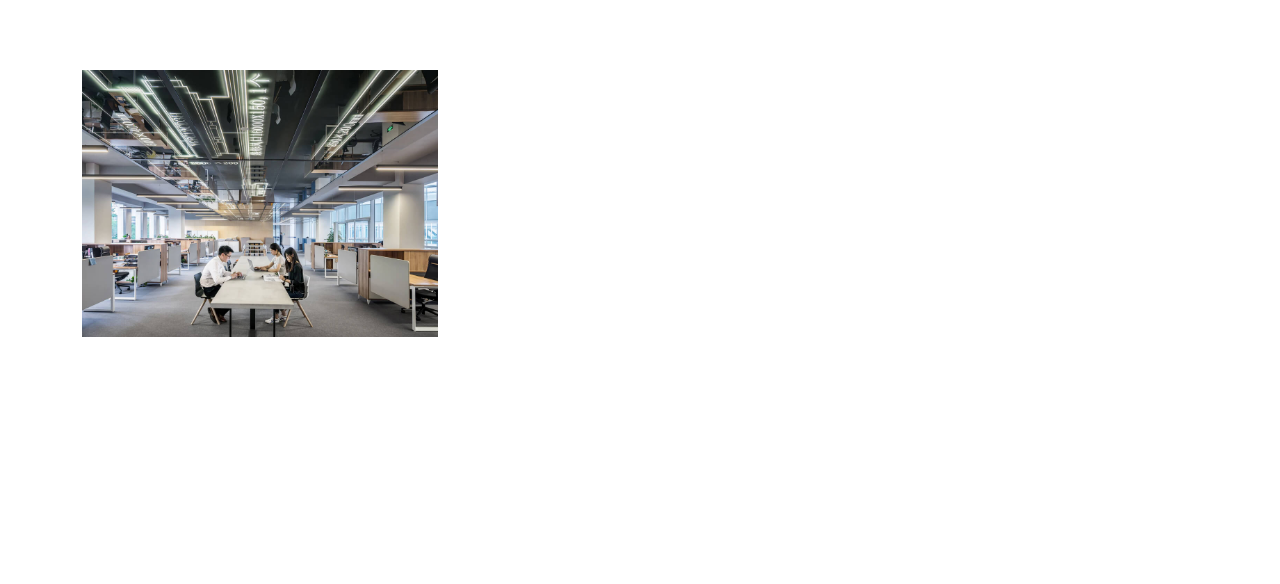
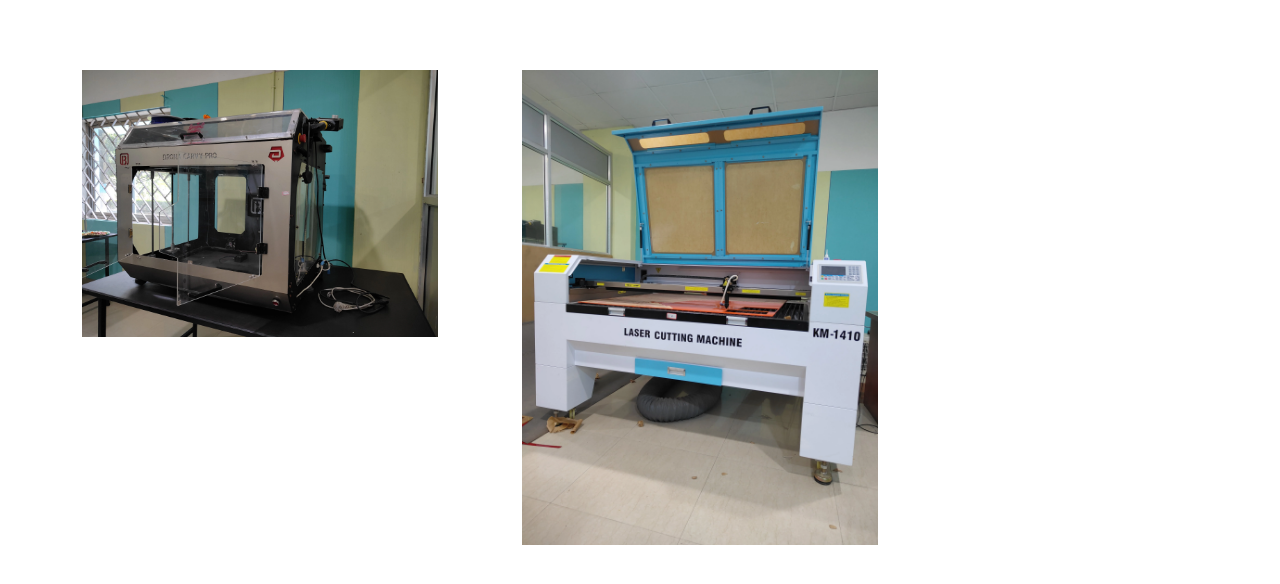
Before and after one commit to mdmustafaalam/idea_lab, a plain HTML site: page index.html in a window 1280 px wide. Shown: the part 1470-2054 px from the top of the page. Drawn offline with nearby package versions, Linux system fonts and the light colour scheme; a web font is replaced by a local one.

Commit message:
gellay img upload

```diff
--- a/index.html
+++ b/index.html
@@ -171,11 +171,22 @@
 
             <div class="col-lg-4 col-md-6 portfolio-item filter-remodeling" style="position: absolute; left: 0px; top: 0px;">
               <div class="portfolio-content h-100">
-                <img src="./assets/img/blog/blog-5.jpg" class="img-fluid" alt="">
+                <img src="/assets/img3/img11.webp" class="img-fluid" alt="">
                 <div class="portfolio-info">
                   <h4>Remodeling 1</h4>
                   <p>Lorem ipsum, dolor sit amet consectetur</p>
-                  <a href="./assets/img/blog/blog-4.jpg" title="Remodeling 1" data-gallery="portfolio-gallery-remodeling" class="glightbox preview-link"><i class="bi bi-zoom-in"></i></a>
+                  <a href="/assets/img3/img11.webp" title="Remodeling 1" data-gallery="portfolio-gallery-remodeling" class="glightbox preview-link"><i class="bi bi-zoom-in"></i></a>
+                  <a href="project-details.html" title="More Details" class="details-link"><i class="bi bi-link-45deg"></i></a>
+                </div>
+              </div>
+            </div><!-- End Projects Item -->
+            <div class="col-lg-4 col-md-6 portfolio-item filter-remodeling" style="position: absolute; left: 0px; top: 0px;">
+              <div class="portfolio-content h-100">
+                <img src="/assets/img3/img10.webp" class="img-fluid" alt="">
+                <div class="portfolio-info">
+                  <h4>Remodeling 1</h4>
+                  <p>Lorem ipsum, dolor sit amet consectetur</p>
+                  <a href="/assets/img3/img10.webp" title="Remodeling 1" data-gallery="portfolio-gallery-remodeling" class="glightbox preview-link"><i class="bi bi-zoom-in"></i></a>
                   <a href="project-details.html" title="More Details" class="details-link"><i class="bi bi-link-45deg"></i></a>
                 </div>
               </div>
@@ -183,15 +194,16 @@
 
             <div class="col-lg-4 col-md-6 portfolio-item filter-construction" style="position: absolute; left: 440px; top: 0px;">
               <div class="portfolio-content h-100">
-                <img src="assets/img/projects/construction-1.jpg" class="img-fluid" alt="">
+                <img src="/assets/img3/img12.webp" class="img-fluid" alt="">
                 <div class="portfolio-info">
                   <h4>Construction 1</h4>
                   <p>Lorem ipsum, dolor sit amet consectetur</p>
-                  <a href="assets/img/projects/construction-1.jpg" title="Construction 1" data-gallery="portfolio-gallery-construction" class="glightbox preview-link"><i class="bi bi-zoom-in"></i></a>
+                  <a href="/assets/img3/img12.webp" title="Construction 1" data-gallery="portfolio-gallery-construction" class="glightbox preview-link"><i class="bi bi-zoom-in"></i></a>
                   <a href="project-details.html" title="More Details" class="details-link"><i class="bi bi-link-45deg"></i></a>
                 </div>
               </div>
-            </div><!-- End Projects Item -->
+            </div>
+            <!-- End Projects Item -->
 
           </div><!-- End Projects Container -->
 
```
Also changed, not shown: assets/img3/.webp (added), assets/img3/img1.webp (added), assets/img3/img10.webp (added), assets/img3/img11.webp (added), assets/img3/img12.webp (added), assets/img3/img13.webp (added), assets/img3/img14.webp (added), assets/img3/img15.webp (added), assets/img3/img16.webp (added), assets/img3/img17.webp (added), 9 other files.
